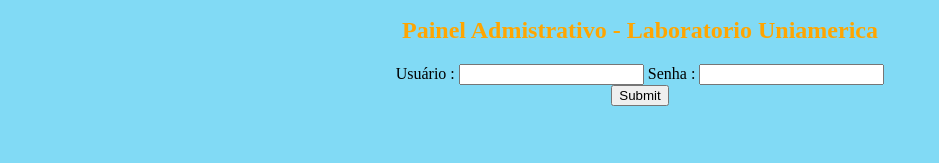
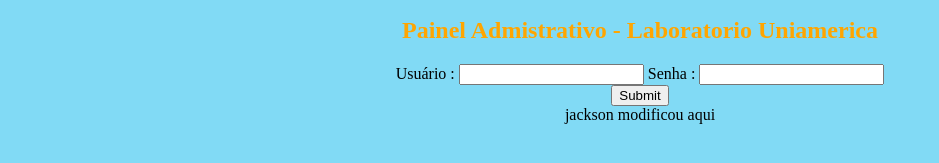
Before and after one commit to abbas9589/WebRepositorio, a plain HTML site: page login1.html in a window 1280 px wide. Shown: the part 311-474 px from the top of the page, without its empty margins (0-939 px from the left). Drawn offline with Linux system fonts and the light colour scheme.

Commit message:
modifiquei

```diff
--- a/login1.html
+++ b/login1.html
@@ -15,7 +15,9 @@
 			Senha   : <input type="password" id="senha"/><br />
 			<input type="submit">
 			<br />
+			jackson modificou aqui
 			<br />
+
 		</form>
 	</body>
 
```
